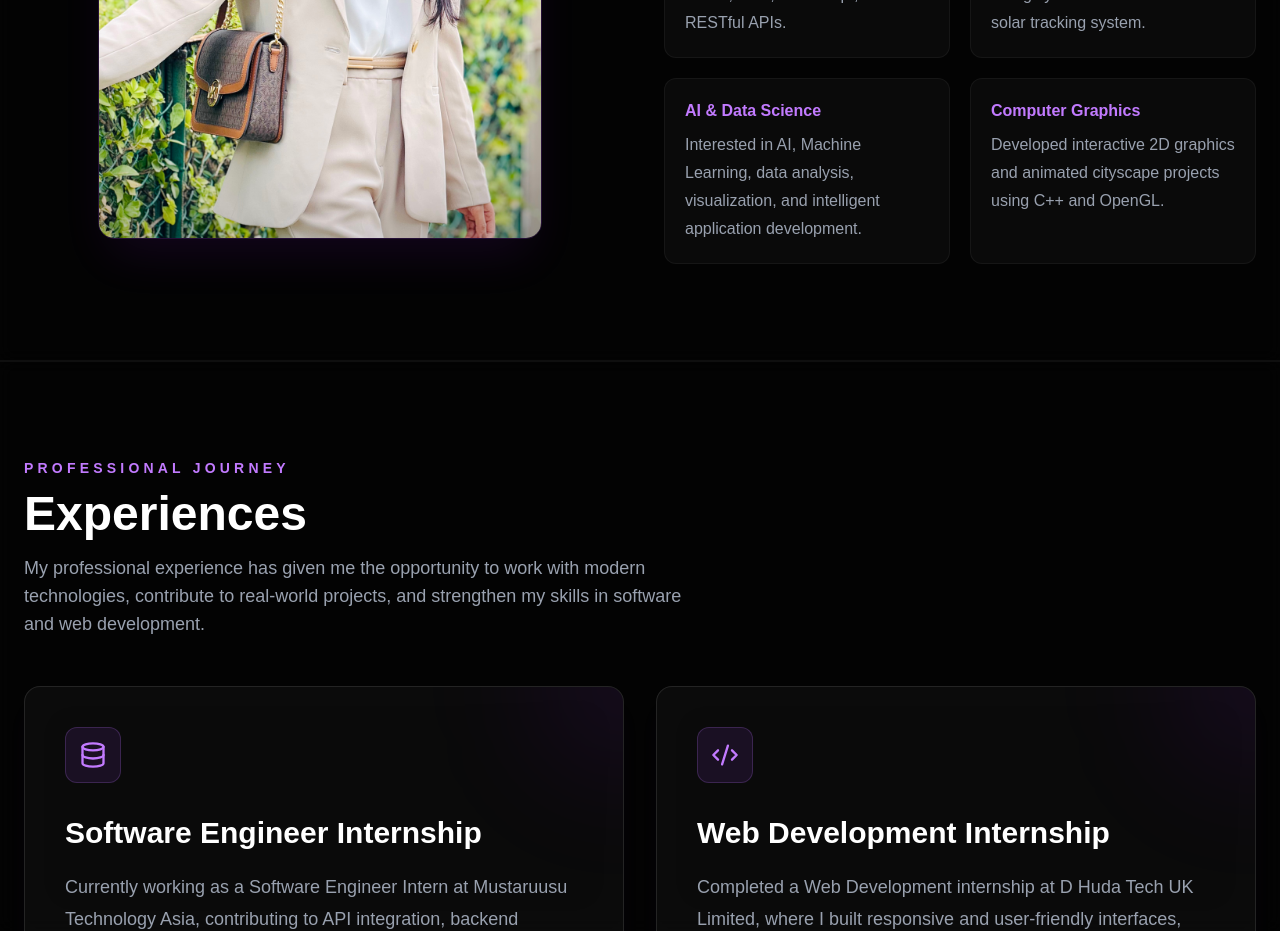
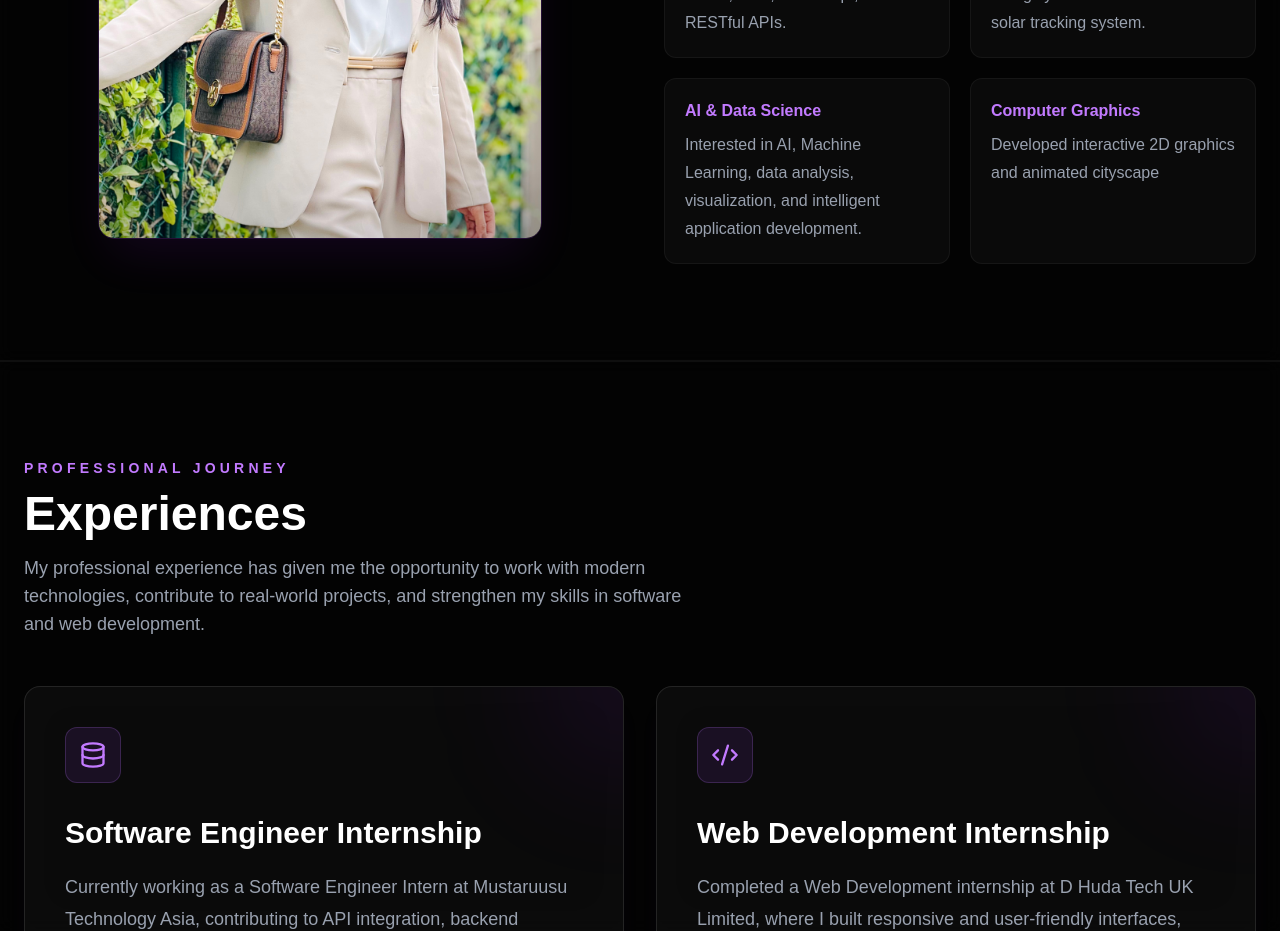
Before and after one commit to TonimaDristy/nextjs-portfolio, a Next.js app: page / in a window 1280 px wide. Shown: the part 1460-2391 px from the top of the page. Built offline with nearby package versions, Linux system fonts and the light colour scheme.

Commit message:
Update skill sec

```diff
--- a/components/About.tsx
+++ b/components/About.tsx
@@ -119,7 +119,6 @@ export default function About() {
                   </h3>
                   <p className="mt-2 leading-7 text-gray-400">
                     Developed interactive 2D graphics and animated cityscape
-                    projects using C++ and OpenGL.
                   </p>
                 </div>
               </div>
```
